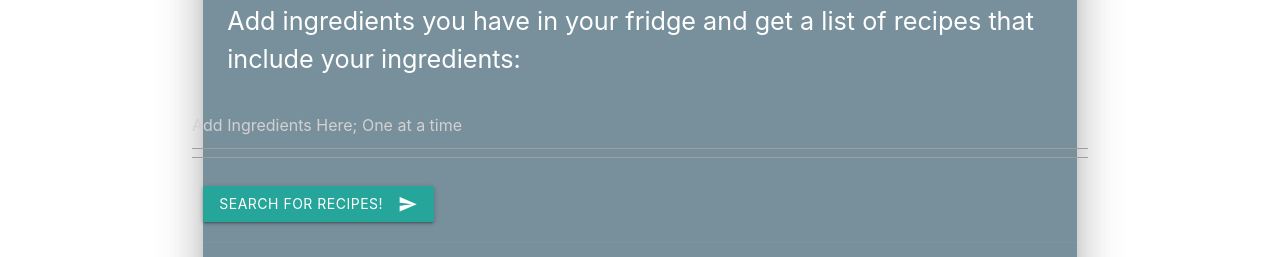
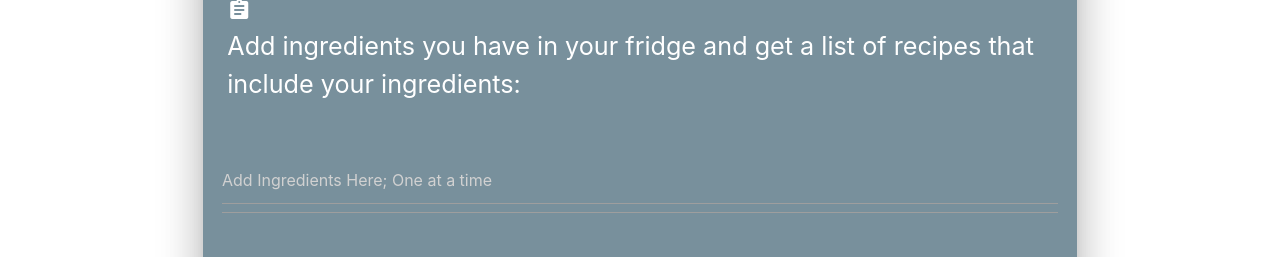
Before and after one commit to Aaron-R-Carter/Project1, a plain HTML site: page index.html in a window 1280 px wide. Shown: the part 512-769 px from the top of the page. Drawn offline with nearby package versions, Linux system fonts and the light colour scheme.

Commit message:
saved css

```diff
--- a/style.css
+++ b/style.css
@@ -1,7 +1,36 @@
+body{
+    background-color:white;
+}
+
+
 #main-container{
     margin-top: 20px;
+
 }
 
 #results-recipe-col{
     padding:20px;
 }
+
+#ingredients{
+    margin: 30px;
+}
+
+#search-card{
+    padding: 10px;
+
+}
+
+#form-column{
+    margin-bottom: 15px;
+    margin-left: 15px;
+}
+
+#card-col{
+    margin-top: 25px;
+}
+
+.checkbox-item{
+    margin-left: 25px;
+    margin-right: 25px;
+}
```
